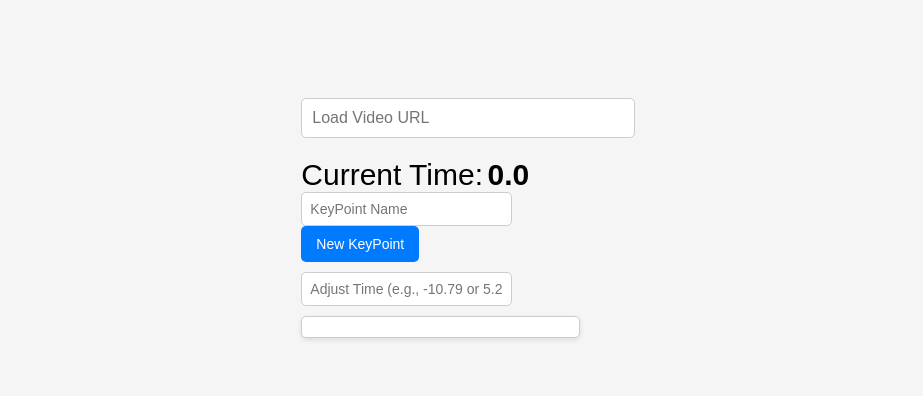
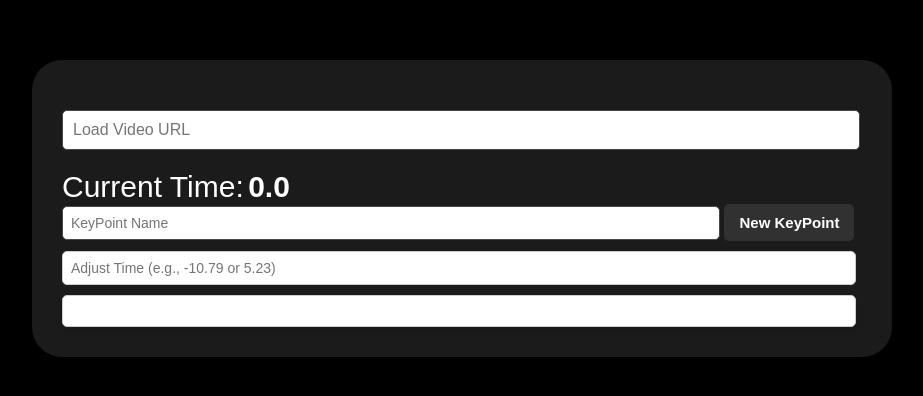
Before and after one commit to ArthurBarcelos1/ShowSyncUtility, a plain HTML site: page index.html in a window 1280 px wide. Shown: the part 192-588 px from the top of the page, without its empty margins (178-1101 px from the left). Drawn offline with Linux system fonts and the light colour scheme.

Commit message:
Add files via upload

```diff
--- a/index.html
+++ b/index.html
@@ -15,8 +15,22 @@
       flex-direction: column;
       align-items: center;
       justify-content: center;
-      background-color: #f5f5f5;
+      background-color: #000000;
       height: 100vh;
+    }
+
+    .Advice {
+      color: white;
+      display: none;
+      margin: 30px;
+      text-align: justify;
+    }
+
+    .container {
+      background-color: #1b1b1b;
+      padding: 30px;
+      border-radius: 30px;
+      width: 800px;
     }
 
     .TimeTXT {
@@ -26,10 +40,10 @@
     /* Caixa de entrada para o link do vídeo */
     #video-url {
       width: 97%;
-      max-width: 800px;
+      max-width: 97%;
       padding: 10px;
       margin: 20px 0;
-      border: 1px solid #ccc;
+      border: 1px solid #464646;
       border-radius: 5px;
       font-size: 16px;
     }
@@ -50,8 +64,8 @@
       display: flex;
       justify-content: space-between;
       align-items: center;
-      width: 80%;
-      max-width: 800px;
+      width: 97%;
+      max-width: 97%;
       margin-top: 10px;
     }
 
@@ -62,16 +76,18 @@
 
     /* Input para o nome do KeyPoint */
     #keypoint-name {
-      width: 60%;
+      width: 80%;
+      max-width: 80%;
       padding: 8px;
-      border: 1px solid #ccc;
+      border: 1px solid #494949;
       border-radius: 5px;
       font-size: 14px;
     }
 
     /* Input para ajustar o tempo */
     #time-offset {
-      width: 60%;
+      width: 97%;
+      max-width: 97%;
       padding: 8px;
       border: 1px solid #ccc;
       border-radius: 5px;
@@ -82,28 +98,36 @@
     /* Botão para adicionar KeyPoint */
     #new-keypoint {
       padding: 10px 15px;
-      background-color: #007bff;
+      background-color: #313131;
       color: white;
       border: none;
       border-radius: 5px;
       cursor: pointer;
-      font-size: 14px;
+      font-size: 15px;
+      font-weight: bold;
+    }
+
+    .TimeTXT {
+      color: white;
     }
 
     #new-keypoint:hover {
-      background-color: #0056b3;
+      background-color: #161616;
     }
 
     /* Lista de KeyPoints */
     #keypoints-list {
-      width: 80%;
-      max-width: 800px;
+      width: 96.5%;
+      max-width: 96.5%;
       margin-top: 10px;
       background-color: #ffffff;
       border: 1px solid #ccc;
       border-radius: 5px;
       padding: 10px;
+      padding-top: 15px;
+      padding-bottom: 15px;
       box-shadow: 0 2px 5px rgba(0, 0, 0, 0.1);
+      color: white;
     }
 
     #keypoints-list div {
@@ -114,6 +138,16 @@
     #keypoints-list div:last-child {
       border-bottom: none;
     }
+
+    @media (max-width: 900px) {
+
+    .container {
+      display: none;
+    }
+    .Advice {
+      display: block;
+    }
+}
   </style>
 </head>
 <body>
@@ -127,7 +161,7 @@
         <span class="TimeTXT">Current Time:</span> <span class="TimeTXT" id="current-time">0.0</span>
       </div>
       <div class="add-keypoint">
-        <input type="text" id="keypoint-name" placeholder="KeyPoint Name">
+        <input class="keypoint-name" type="text" id="keypoint-name" placeholder="KeyPoint Name">
         <button id="new-keypoint">New KeyPoint</button>
       </div>
       <div class="time-offset">
@@ -136,6 +170,7 @@
     </div>
     <div id="keypoints-list"></div>
   </div>
+  <h1 class="Advice">You must use this tool in a computer or in a bigger device.</h1>
   <script>
     // Seletores dos elementos HTML
     const videoUrlInput = document.getElementById("video-url");
```
